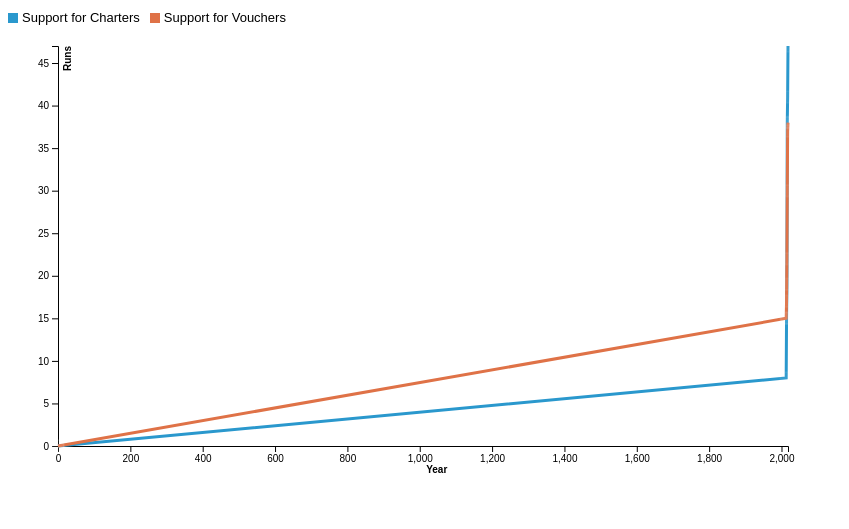
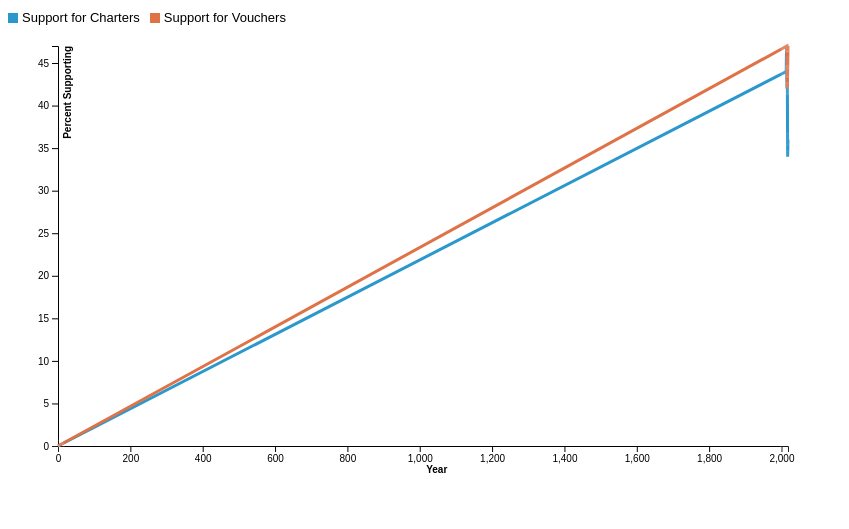
Before and after one commit to Sarah-HP/d3_practice, a plain HTML site: page index.html in a window 1280 px wide. Shown: the whole page, without its empty margins (0-849 px from the left). Drawn offline with nearby package versions, Linux system fonts and the light colour scheme.

Commit message:
really struggling with the x-axis here

```diff
--- a/index.html
+++ b/index.html
@@ -17,8 +17,10 @@
     </div>
     <script>
 
-    var groupChartData = [{ "2614": 8, "4449": 15, "Year": 2013 }, { "2614": 15, "4449": 17, "Year": 2014 }, { "2614": 19, "4449": 22, "Year": 2015 }, { "2614": 38, "4449": 30, "Year": 2016 }, { "2614": 41, "4449": 37, "Year": 2017 }, { "2614": 47, "4449": 38, "Year": 2018 }];
+// Manually entered the data on democratic support for charter schools and voucher schools
+    var groupChartData = [{ "2614": 44, "4449": 0, "Year": 2013 }, { "2614": 47, "4449": 0, "Year": 2014 }, { "2614": 42, "4449": 47, "Year": 2015 }, { "2614": 45, "4449": 42, "Year": 2016 }, { "2614": 34, "4449": 44, "Year": 2017 }, { "2614": 36, "4449": 47, "Year": 2018 }];
 
+// New labels into the legend
     var columnsInfo = { "2614": "Support for Charters", "4449": "Support for Vouchers" };
 
     $("#chart").empty();
@@ -28,10 +30,10 @@
         data: groupChartData,
         columnsInfo: columnsInfo,
         xAxis: "Year",
-        yAxis: "runs",
+        yAxis: "Percent Supporting",
         label: {
             xAxis: "Year",
-            yAxis: "Runs"
+            yAxis: "Percent Supporting"
         },
         requireCircle: false,
         requireLegend: true
--- a/multiSeriesLineChart.js
+++ b/multiSeriesLineChart.js
@@ -1,3 +1,6 @@
+
+// Source of script: http://bl.ocks.org/ChandrakantThakkarDigiCorp/be18bb176b5050b55a32c05060bad11e
+
 function multiSeriesLineChart(config) {
   function setReSizeEvent(data) {
     var resizeTimer;
@@ -21,7 +24,7 @@ function multiSeriesLineChart(config) {
 }
 
 function createmultiSeriesLineChartLegend(mainDiv, columnsInfo, colorRange) {
-  var z = d3.scaleOrdinal()
+  var z = d3.scaleOrdinal() // Could I instead change the scale here?
     .range(colorRange);
   var mainDivName = mainDiv.substr(1, mainDiv.length);
   $(mainDiv).before("<div id='Legend_" + mainDivName + "' class='pmd-card-body' style='margin-top:0; margin-bottom:0;'></div>");
@@ -45,7 +48,21 @@ function drawmultiSeriesLineChartCharts(config) {
   config.data.splice(0, 0, tempObj);
   var data = config.data;
   var columnsInfo = config.columnsInfo;
-  var xAxis = config.xAxis;
+
+var xAxis = config.xAxis;
+
+// Trying to define a new variable for the x axis
+// If this doesn't work, replace with var xAxis = config.xAxis;
+    //var years = ["2013", "2014", "2015", "2016", "2017", "2018"];
+    //var xScaleLabels = function(d) {
+    //  return years
+    //}
+    //var xAxis = d3.svg.axis()
+    //#.scale(x)
+    //.orient("bottom")
+    //.tickFormat(formatyear);
+
+
   var yAxis = config.yAxis;
   var colorRange = config.colorRange;
   var mainDiv = config.mainDiv;
@@ -64,7 +81,8 @@ function drawmultiSeriesLineChartCharts(config) {
     $("#Legend_" + mainDivName).remove();
     createmultiSeriesLineChartLegend(mainDiv, columnsInfo, colorRange);
   }
-  var x = d3.scaleLinear().range([0, width]),
+
+  var x = d3.scaleLinear().range([0, width]), // If I change this range 0 to 2000, then the x axis shifts right
     y = d3.scaleLinear().range([height, 0]),
     z = d3.scaleOrdinal()
       .range(colorRange);
@@ -91,6 +109,7 @@ function drawmultiSeriesLineChartCharts(config) {
     };
   });
 
+
   x.domain(d3.extent(data, function (d) {
     return d[xAxis];
   }));
@@ -112,7 +131,7 @@ function drawmultiSeriesLineChartCharts(config) {
 
   g.append("g")
     .attr("class", "axis axis--x")
-    .attr("transform", "translate(0," + height + ")")
+    .attr("transform", "translate(0," + height + ")") // If I change this 0 to 2000, the axis label becomes invisible
     .call(d3.axisBottom(x))
     .append("text")
     .attr("x", width / 2)
@@ -184,8 +203,8 @@ function drawmultiSeriesLineChartCharts(config) {
     })
     .attr("data", function (d) {
       var data = {};
-      data["over"] = d.over;
-      data["runs"] = d.value;
+      data["Year"] = d.over;
+      data["Percent Supporting"] = d.value;
       return JSON.stringify(data);
     })
     .attr("stroke-width", "2px")
```
